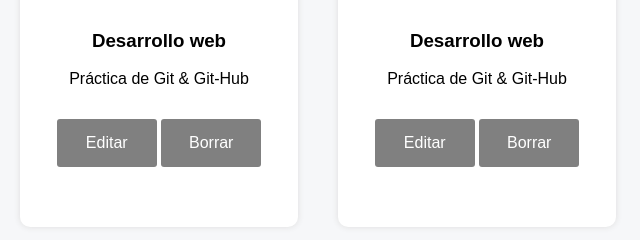
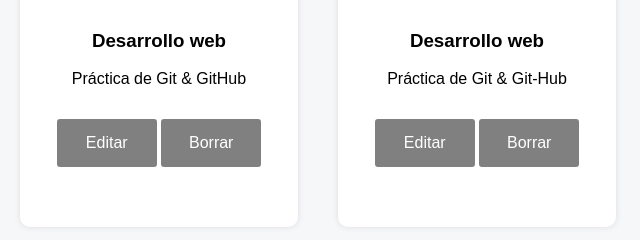
Before and after one commit to Eduardo1802/practica, a plain HTML site: page index.html in a window 1280 px wide. Shown: the part 239-479 px from the top of the page, 0-640 px from the left. Drawn offline with Linux system fonts and the light colour scheme.

Commit message:
prueba de versionamiento 1

```diff
--- a/index.html
+++ b/index.html
@@ -35,7 +35,7 @@
             <!--aqui van las peliculas-->
             <article class="peli-item">
                 <h3 class="title">Desarrollo web</h3>
-                <p class="description">Práctica de Git & Git-Hub</p>
+                <p class="description">Práctica de Git & GitHub</p>
 
                 <button class="edit">Editar</button>
                 <button class="delete">Borrar</button>
```
Also changed, not shown: prueba.html (+1 -0 lines).
